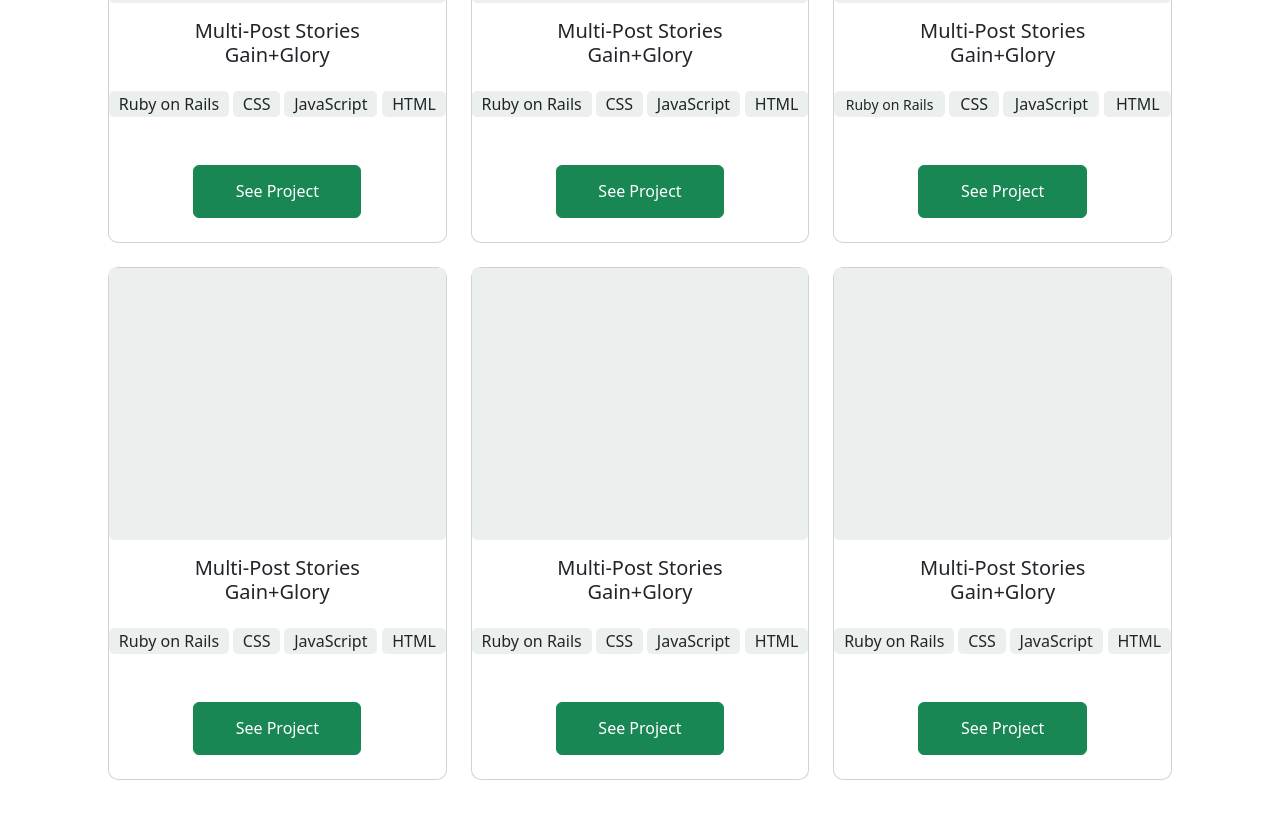
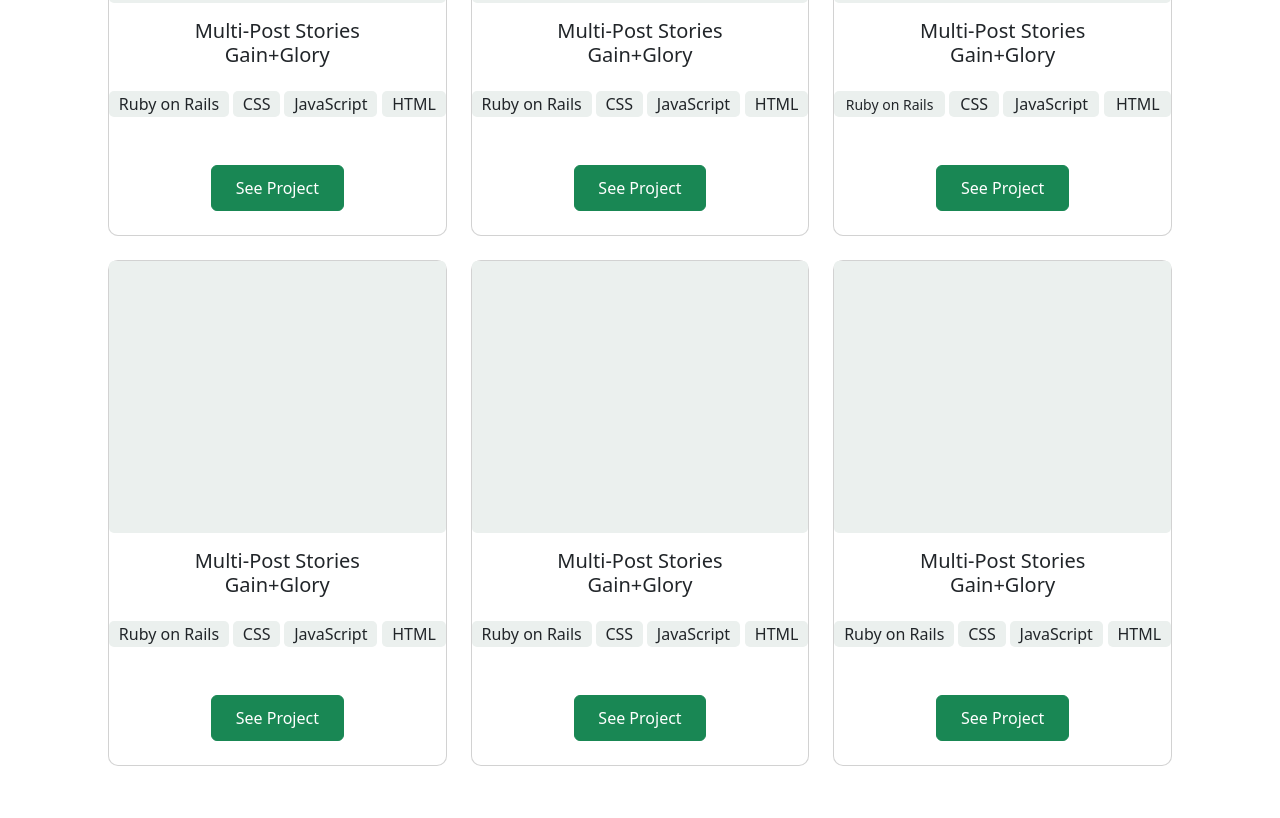
Before and after one commit to MalikTalha03/Portfolio-Bootstrap, a website: page index.html in a window 1280 px wide. Shown: the part 1290-2108 px from the top of the page. Drawn offline with nearby package versions, Linux system fonts and the light colour scheme.

Commit message:
Updated CSS for card elements. Added transitions for hoveringg over buttons

```diff
--- a/index.html
+++ b/index.html
@@ -73,7 +73,7 @@
                                 <button type="button" class="btn m-0 p-0">HTML</button>
                             </div>
                         </div>
-                        <button type="button" class="btn btn-success button-padd w-50 mt-5 mb-4">See Project</button>
+                        <button type="button" class="btn btn-success button-padd mt-5 mb-4">See Project</button>
                     </div>
                 </div>
             </div>
@@ -90,7 +90,7 @@
                                 <button type="button" class="btn m-0 p-0">HTML</button>
                             </div>
                         </div>
-                        <button type="button" class="btn btn-success button-padd w-50 mt-5 mb-4">See Project</button>
+                        <button type="button" class="btn btn-success button-padd mt-5 mb-4">See Project</button>
                     </div>
                 </div>
             </div>
@@ -107,7 +107,7 @@
                                 <button type="button" class="btn m-0 p-0">HTML</button>
                             </div>
                         </div>
-                        <button type="button" class="btn btn-success button-padd w-50 mt-5 mb-4">See Project</button>
+                        <button type="button" class="btn btn-success button-padd mt-5 mb-4">See Project</button>
                     </div>
                 </div>
             </div>
@@ -124,7 +124,7 @@
                                 <button type="button" class="btn m-0 p-0">HTML</button>
                             </div>
                         </div>
-                        <button type="button" class="btn btn-success button-padd w-50 mt-5 mb-4">See Project</button>
+                        <button type="button" class="btn btn-success button-padd mt-5 mb-4">See Project</button>
                     </div>
                 </div>
             </div>
@@ -141,7 +141,7 @@
                                 <button type="button" class="btn m-0 p-0">HTML</button>
                             </div>
                         </div>
-                        <button type="button" class="btn btn-success button-padd w-50 mt-5 mb-4">See Project</button>
+                        <button type="button" class="btn btn-success button-padd mt-5 mb-4">See Project</button>
                     </div>
                 </div>
             </div>
@@ -158,7 +158,7 @@
                                 <button type="button" class="btn m-0 p-0">HTML</button>
                             </div>
                         </div>
-                        <button type="button" class="btn btn-success button-padd w-50 mt-5 mb-4">See Project</button>
+                        <button type="button" class="btn btn-success button-padd mt-5 mb-4">See Project</button>
                     </div>
                 </div>
             </div>
--- a/style.css
+++ b/style.css
@@ -27,8 +27,13 @@
   background-color: #ebf0ee;
 }
 
+.btn-group .btn:hover {
+  background-color: #36b37f;
+  color: #fff;
+}
+
 .button-padd {
-  padding: 4% !important;
+  padding: 3% 7% !important;
 }
 
 .col-w {
```
